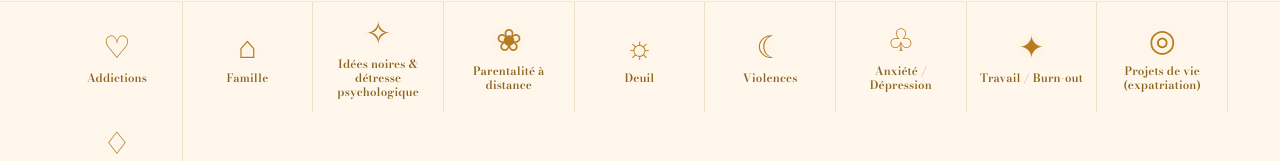
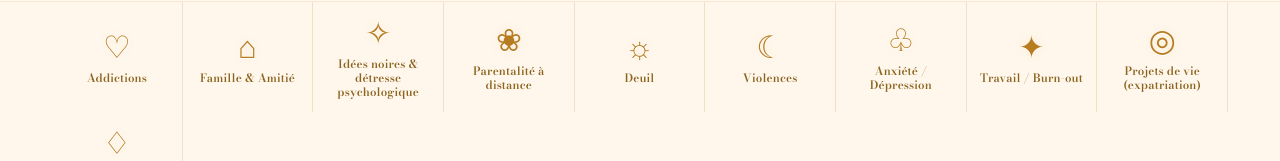
Before and after one commit to njyw4z5df6-debug/les-courriers-du-coeur, a React (Vite) app: page / in a window 1280 px wide. Shown: the part 770-931 px from the top of the page. Built offline with nearby package versions, Linux system fonts and the light colour scheme; no server answers.

Commit message:
Update family and friendship category: src/data/categories.ts

```diff
--- a/src/data/categories.ts
+++ b/src/data/categories.ts
@@ -6,7 +6,7 @@ export type Category = {
 
 export const categories: Category[] = [
   { name: 'Addictions', symbol: '♡', tone: 'rose' },
-  { name: 'Famille', symbol: '⌂', tone: 'sand' },
+  { name: 'Famille & Amitié', symbol: '⌂', tone: 'sand' },
   { name: 'Idées noires & détresse psychologique', symbol: '✧', tone: 'sage' },
   { name: 'Parentalité à distance', symbol: '❀', tone: 'rose' },
   { name: 'Deuil', symbol: '☼', tone: 'sand' },
```
